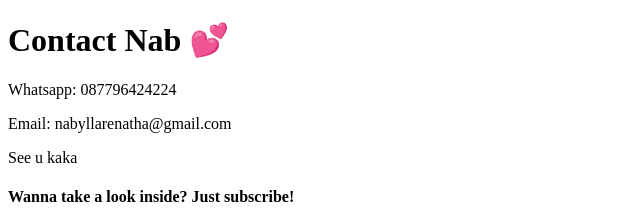
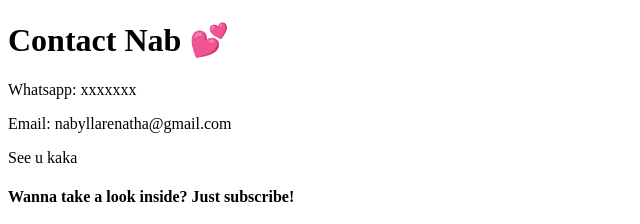
Before and after one commit to Noticemesenpaiii/CV, a plain HTML site: page Contactme.html in a window 1280 px wide. Shown: the top 224 px of the page, 0-640 px from the left. Drawn offline with Linux system fonts and the light colour scheme.

Commit message:
Update Contactme.html

```diff
--- a/Contactme.html
+++ b/Contactme.html
@@ -8,7 +8,7 @@
 
 <body>
   <h1>Contact Nab 💕</h1>
-  <p>Whatsapp: 087796424224</p>
+  <p>Whatsapp: xxxxxxx</p>
   <p>Email: nabyllarenatha@gmail.com</p>
   <p>See u kaka</p>
 <h4>Wanna take a look inside? Just subscribe!</h4>
```
